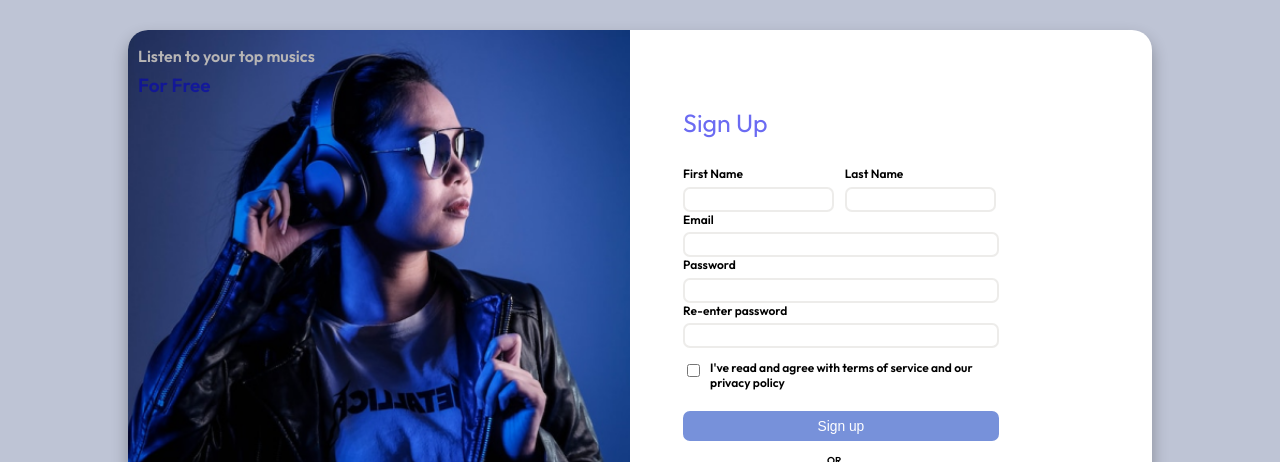
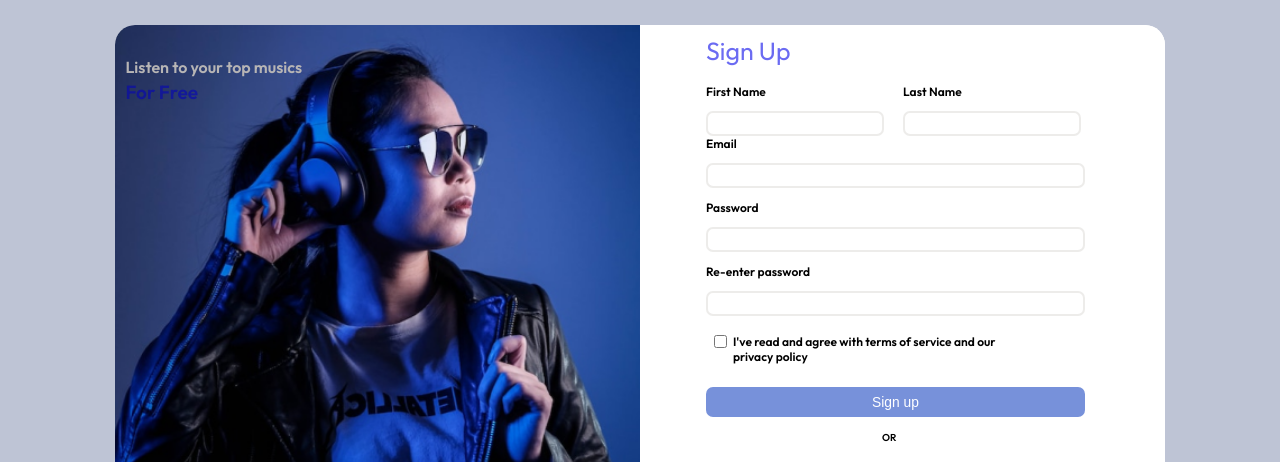
Before and after one commit to Noorakoufin/html-css-pro, a plain HTML site: page index.html in a window 1280 px wide. Shown: the top 462 px of the page. Drawn offline with Linux system fonts and the light colour scheme; a web font is replaced by a local one.

Commit message:
second-commit

```diff
--- a/index.html
+++ b/index.html
@@ -11,7 +11,7 @@
 
         * {
             padding: 0%;
-            margin: 0%;
+            /* margin: 0%; */
             box-sizing: border-box;
             outline: 0;
             text-decoration: none;
@@ -24,26 +24,33 @@
         }
 
         .container {
-            width: 80%;
-            margin: 30px auto;
+            width: 83%;
+            margin: 2% auto;
             border-radius: 20px;
             background-color: white;
-            box-shadow: 0 8px 16px rgba(0, 0, 0, 0.3);
+            /* box-shadow: 0 8px 16px rgba(0, 0, 0, 0.3); */
             font-size: 12px;
 
         }
 
         .container .image {
-            width: 49%;
+            width: 50%;
             position: relative;
+            /* display: inline-block; */
+            float: left;
+
+        }
+        .pro-login
+        {
             display: inline-block;
+            height: 511px;
 
         }
 
         .container .image img {
 
             width: 100%;
-            height: 500px;
+            height: 511px;
             border-top-left-radius: 20px;
             border-bottom-left-radius: 20px;
         }
@@ -58,7 +65,7 @@
 
         .container .image span {
             position: absolute;
-            top: 43px;
+            top: 55px;
             left: 10px;
             color: rgba(7, 7, 179, 0.631);
             text-transform: capitalize;
@@ -66,18 +73,23 @@
         }
 
         .userform {
-            display: inline-block;
-            width: 50.2%;
+
+            width: 50%;
             background: white;
-            padding: 28px 82px 0 51px;
+            padding: 0 28px;
             border-top-right-radius: 20px;
             border-bottom-right-radius: 20px;
+
+        }
+        form{
+            width: 89%;
+    padding-left: 38px;
 
         }
 
         .userform #heading {
             color: rgb(107, 107, 242);
-            padding-bottom: 20px;
+            margin: 10px 0 10px 0;
             font-size: 25px;
             font-weight: lighter;
 
@@ -88,14 +100,31 @@
             border-radius: 7px;
             outline: none;
             border: 2px solid rgba(234, 233, 231, 0.842);
-            width: 92%;
-            margin-top: 5.5px;
+            width: 100%;
+            /* margin-top: 5.5px; */
             font-size: 12px;
+        }
+        .inputbox{
+            width: 100%;
+        }
+        .fname ,
+        .lname
+        {
+            width: 48%;
+
+        }
+        .fname
+        {
+            float: left;
+        }
+        .lname
+        {
+            float: right;
         }
 
         .container .userform .check p {
             display: inline-block;
-            padding: 12px 51px 4px 27px;
+            padding: 6px 51px 4px 27px;
             font-size: 12px;
         }
 
@@ -108,14 +137,14 @@
 
         .container .signup-button input {
             height: 30px;
-            width: 92%;
+            width: 100%;
             cursor: pointer;
             color: white;
             background-color: rgb(119, 145, 218);
             font-size: 13.8px;
             outline: none;
             border: none;
-            margin-top: 17px;
+            margin-top: 7px;
             border-radius: 7px;
 
         }
@@ -126,8 +155,8 @@
         }
 
         .userform .small {
-            margin-left: 9rem;
-            padding-top: 13px;
+            margin-left: 11rem;
+            padding-top: 4px;
             padding-bottom: 11px;
             font-size: 10px;
             display: inline-block;
@@ -187,7 +216,7 @@
         }
 
         .container .login p {
-            padding-left: 55px;
+            padding-left: 102px;
             padding-top: 10px;
         }
 
@@ -203,26 +232,26 @@
 <body>
     <div class="container">
         <!-- image -->
-        <div class="image">
+        <div class="image pro-login">
             <img src="img.png" alt="girl with a headphone">
 
             <p>Listen to your top musics</p>
             <span>for free</span>
         </div>
-        <div class="userform">
-            <form action="noaction.php" style="width: 90%;">
+        <div class="userform pro-login">
+            <form action="noaction.php">
 
                 <h3 id="heading">Sign Up</h3>
                 <!-- form starts from here -->
 
 
-                <div class="inputbox" style="width: 45%;display: inline-block;">
+                <div class="inputbox fname">
                     <div class="firstname">
                         <p style=" margin-top: 7px;">First Name</p>
                         <input type="text" name="firstname" id="fname" required style=" width: 98%;">
                     </div>
                 </div>
-                <div class="inputbox" style="width: 45%;display: inline-block;margin-left: 5px;">
+                <div class="inputbox lname">
                     <div class="lastname">
                         <p style=" margin-top: 7px;">Last Name</p>
                         <input type="text" name="lastname" id="lname" required style="  width: 98%;">
@@ -265,7 +294,7 @@
 
                 <!-- google and facebook signup options -->
 
-                <div class="website">
+                <div class="website" style="padding-left:46px ;">
                     <div class="googleicon">
                         <img src="google.png" alt="google icon">
                         <input type="button" value="Sign up with Google">
```
